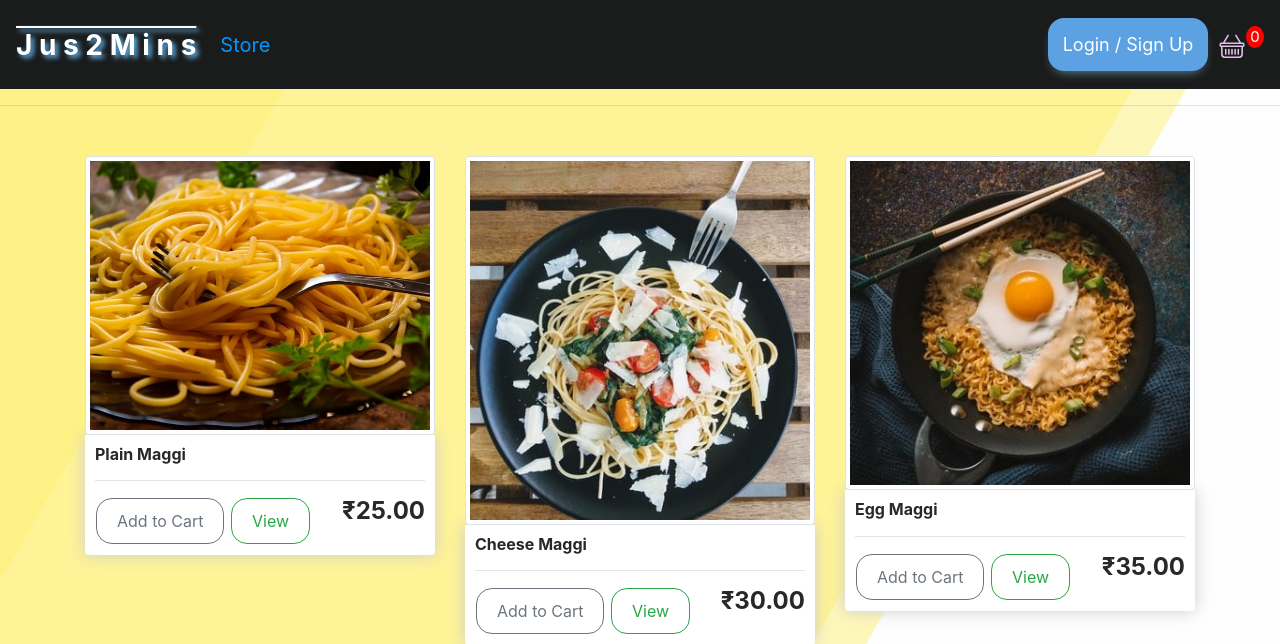
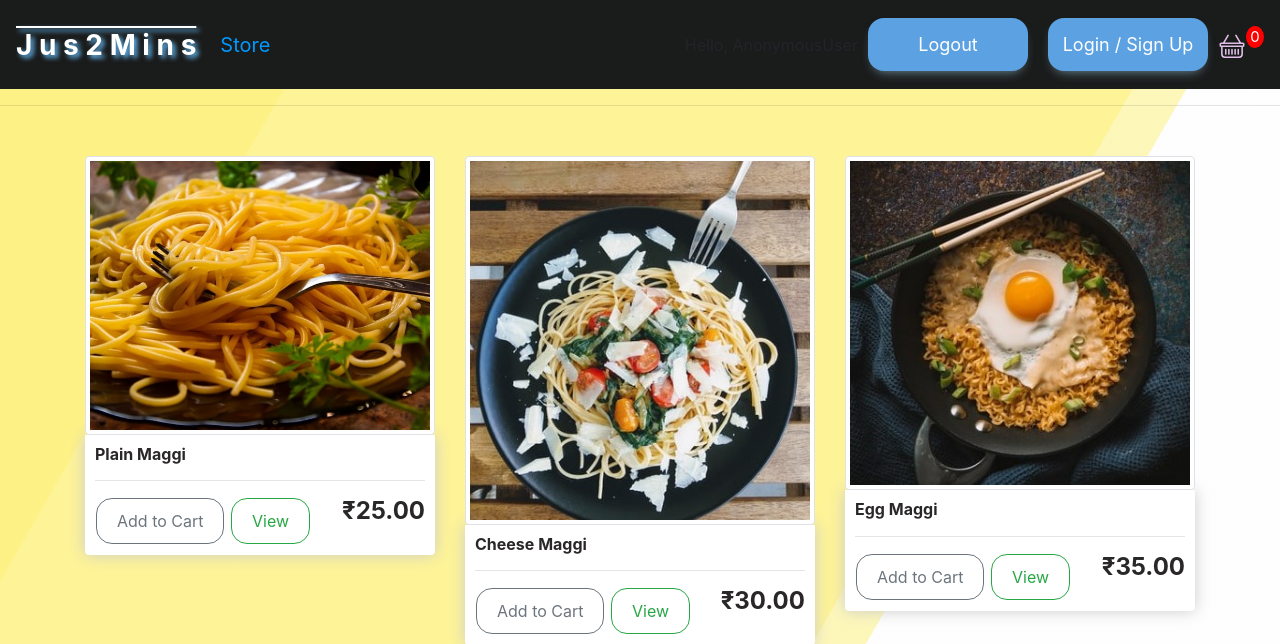
Before and after one commit to Souraja-Dasray/food-ordering-webapp, a Django app: page / in a window 1280 px wide. Shown: the top 644 px of the page. Run offline with Django 3.2, Linux system fonts and the light colour scheme; data comes from the database, SQL or seed files in the repository; some libraries are stand-ins or nearby versions.

Commit message:
Update main.html

```diff
--- a/store/templates/store/main.html
+++ b/store/templates/store/main.html
@@ -75,7 +75,9 @@
             </li>
           </ul>
           <div class="form-inline my-2 my-lg-0">
-            <a href="#"class="btn btn-warning">Login / Sign Up</a>
+		  <span>Hello, {{request.user}} </span>
+		  <span><a href="{% url 'logout' %}" class="btn btn-warning">Logout</a></span>
+            <a href="{% url 'register' %}" class="btn btn-warning">Login / Sign Up</a>
             <a href="{% url 'cart' %}">
               <svg xmlns="http://www.w3.org/2000/svg" width="28" height="25" fill="#e1bee7" class="bi bi-basket" viewBox="0 0 16 16">
                 <path d="M5.757 1.071a.5.5 0 0 1 .172.686L3.383 6h9.234L10.07 1.757a.5.5 0 1 1 .858-.514L13.783 6H15a1 1 0 0 1 1 1v1a1 1 0 0 1-1 1v4.5a2.5 2.5 0 0 1-2.5 2.5h-9A2.5 2.5 0 0 1 1 13.5V9a1 1 0 0 1-1-1V7a1 1 0 0 1 1-1h1.217L5.07 1.243a.5.5 0 0 1 .686-.172zM2 9v4.5A1.5 1.5 0 0 0 3.5 15h9a1.5 1.5 0 0 0 1.5-1.5V9H2zM1 7v1h14V7H1zm3 3a.5.5 0 0 1 .5.5v3a.5.5 0 0 1-1 0v-3A.5.5 0 0 1 4 10zm2 0a.5.5 0 0 1 .5.5v3a.5.5 0 0 1-1 0v-3A.5.5 0 0 1 6 10zm2 0a.5.5 0 0 1 .5.5v3a.5.5 0 0 1-1 0v-3A.5.5 0 0 1 8 10zm2 0a.5.5 0 0 1 .5.5v3a.5.5 0 0 1-1 0v-3a.5.5 0 0 1 .5-.5zm2 0a.5.5 0 0 1 .5.5v3a.5.5 0 0 1-1 0v-3a.5.5 0 0 1 .5-.5z"/>
```
